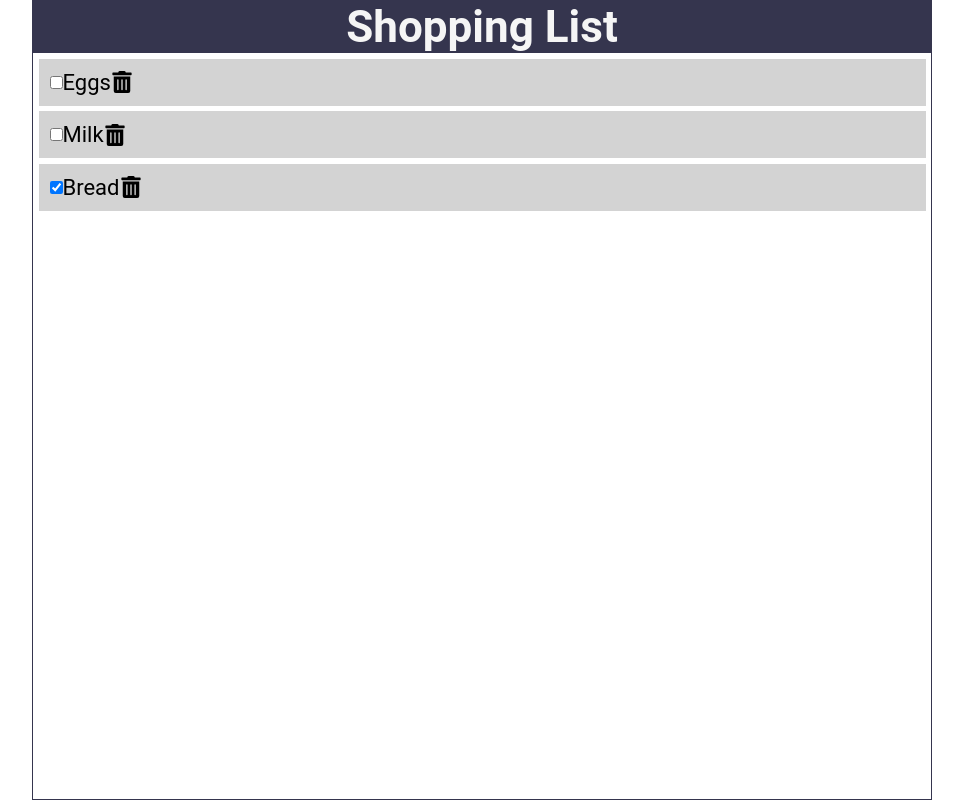
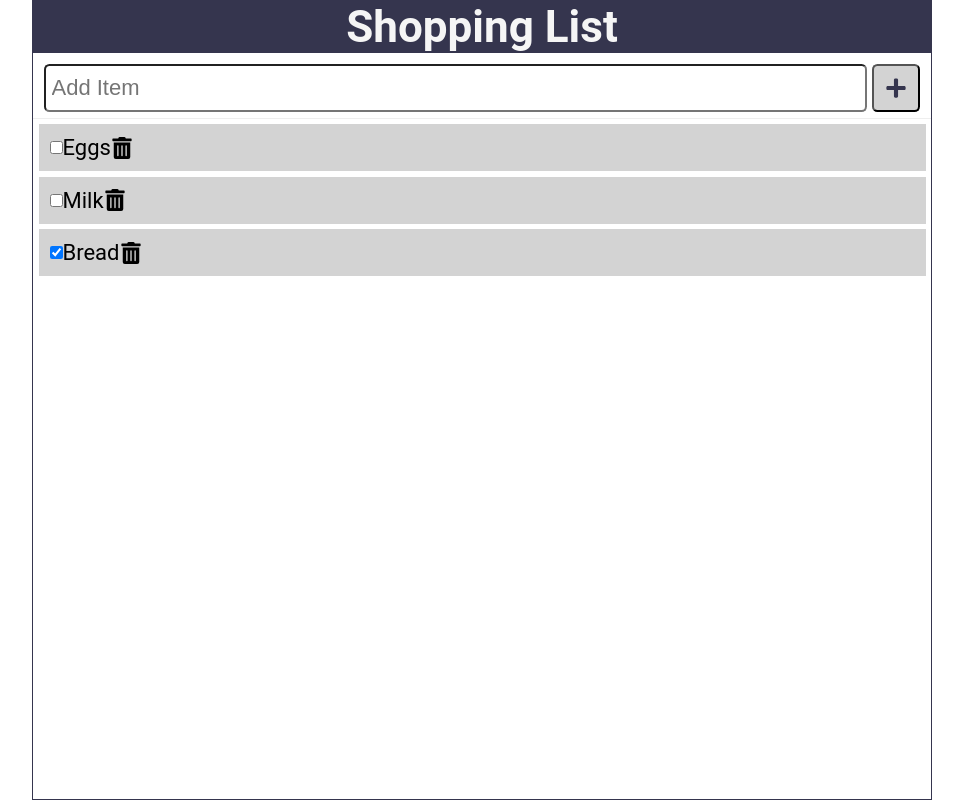
Before and after one commit to Amber-Robeck/shopping_list, a React (Create React App) app: page / in a window 1280 px wide. Shown: the whole page, without its empty margins (158-1121 px from the left). Built offline with nearby package versions, Linux system fonts and the light colour scheme.

Commit message:
Added AddItem.js and basic stylings for adding an item. Currently just capturing user input and console logging.

```diff
--- a/src/App.js
+++ b/src/App.js
@@ -1,4 +1,5 @@
 import './App.css'
+import AddItem from './components/AddItem/AddItem';
 import Header from './components/Header/Header';
 import ItemList from './components/ItemList/ItemList';
 
@@ -8,6 +9,7 @@
   return (
     <div className="App">
       <Header />
+      <AddItem />
       <ItemList />
     </div>
   );
--- /dev/null
+++ b/src/components/AddItem/AddItem.js
@@ -0,0 +1,37 @@
+import { useState } from 'react';
+import { FaPlus } from 'react-icons/fa';
+import './addItem.css';
+
+// TODO: Need to do prop drilling to get original items list to add to local storage
+// TODO: Console log is working for value of newItem
+const AddItem = () => {
+    const [newItem, setNewItem] = useState('');
+
+    const handleSubmit = (e) => {
+        e.preventDefault();
+        console.log(newItem);
+    }
+
+    return (
+        <form className='addForm' onSubmit={handleSubmit}>
+            <label htmlFor='addItem'>Add Item</label>
+            <input
+                autoFocus
+                id='addItem'
+                type='text'
+                placeholder='Add Item'
+                required
+                value={newItem}
+                onChange={(e) => setNewItem(e.target.value)}
+            />
+            <button
+                type='submit'
+                aria-label='Add Item'
+            >
+                <FaPlus />
+            </button>
+        </form>
+    )
+}
+
+export default AddItem
--- /dev/null
+++ b/src/components/AddItem/addItem.css
@@ -0,0 +1,42 @@
+.addForm {
+    width: 100%;
+    display: flex;
+    justify-content: flex-start;
+    margin: 0.5rem 0 0;
+    padding: 0 0.5rem 0.25rem;
+    border-bottom: 1px solid #eee;
+}
+
+.addForm label {
+    position: absolute;
+    left: -99999px;
+}
+
+.addForm input[type='text'] {
+    flex-grow: 1;
+    max-width: calc(100% - 50px);
+    min-height: 48px;
+    font-size: 1rem;
+    padding: 0.25rem;
+    border-radius: 0.25rem;
+    margin-right: 0.25rem;
+    outline: none;
+}
+
+button {
+    height: 48px;
+    min-width: 48px;
+    border-radius: 0.25rem;
+    padding: 0.5rem;
+    font-size: 1rem;
+    background-color: lightgray;
+    color: rgb(53, 53, 78);
+    cursor: pointer;
+}
+
+button:focus,
+button:hover {
+    color: lightgray;
+    background-color: rgb(53, 53, 78);
+    outline: none;
+}
```
